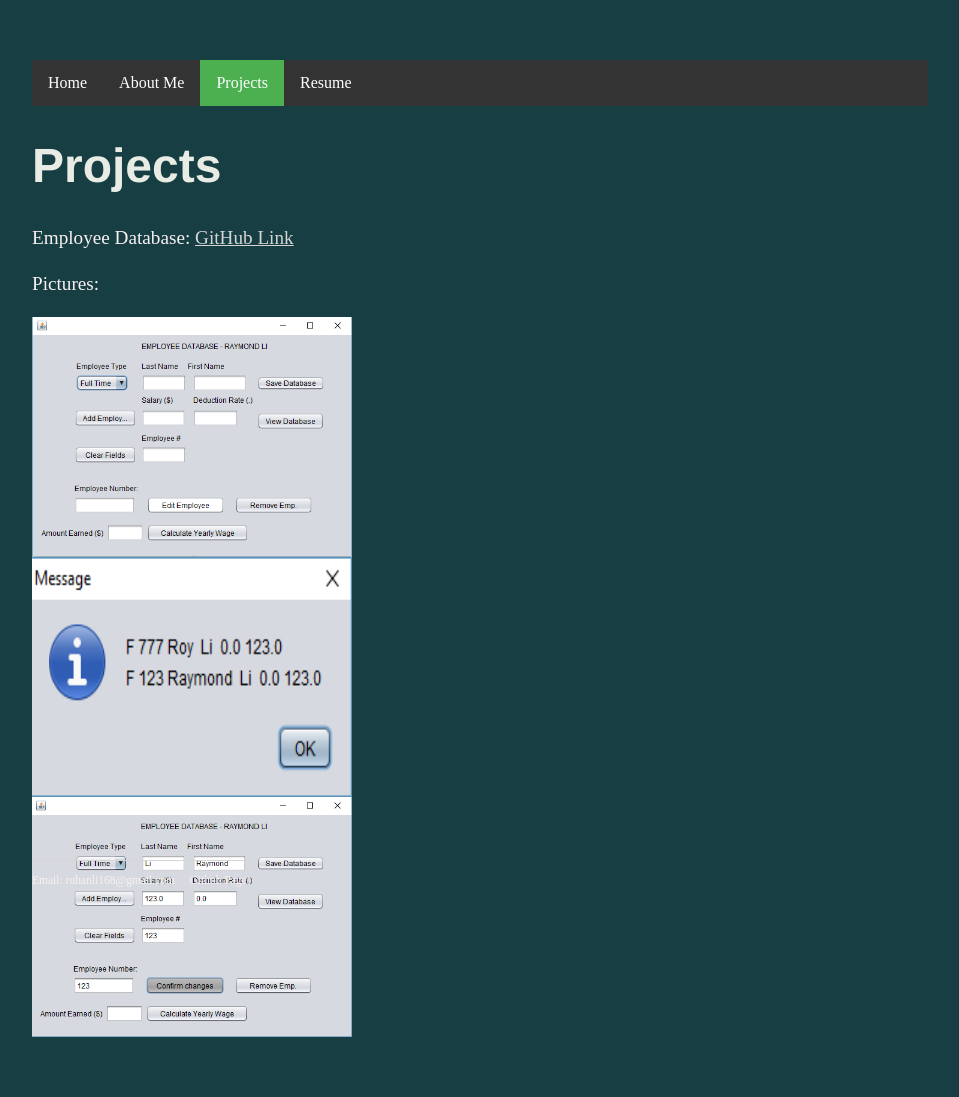
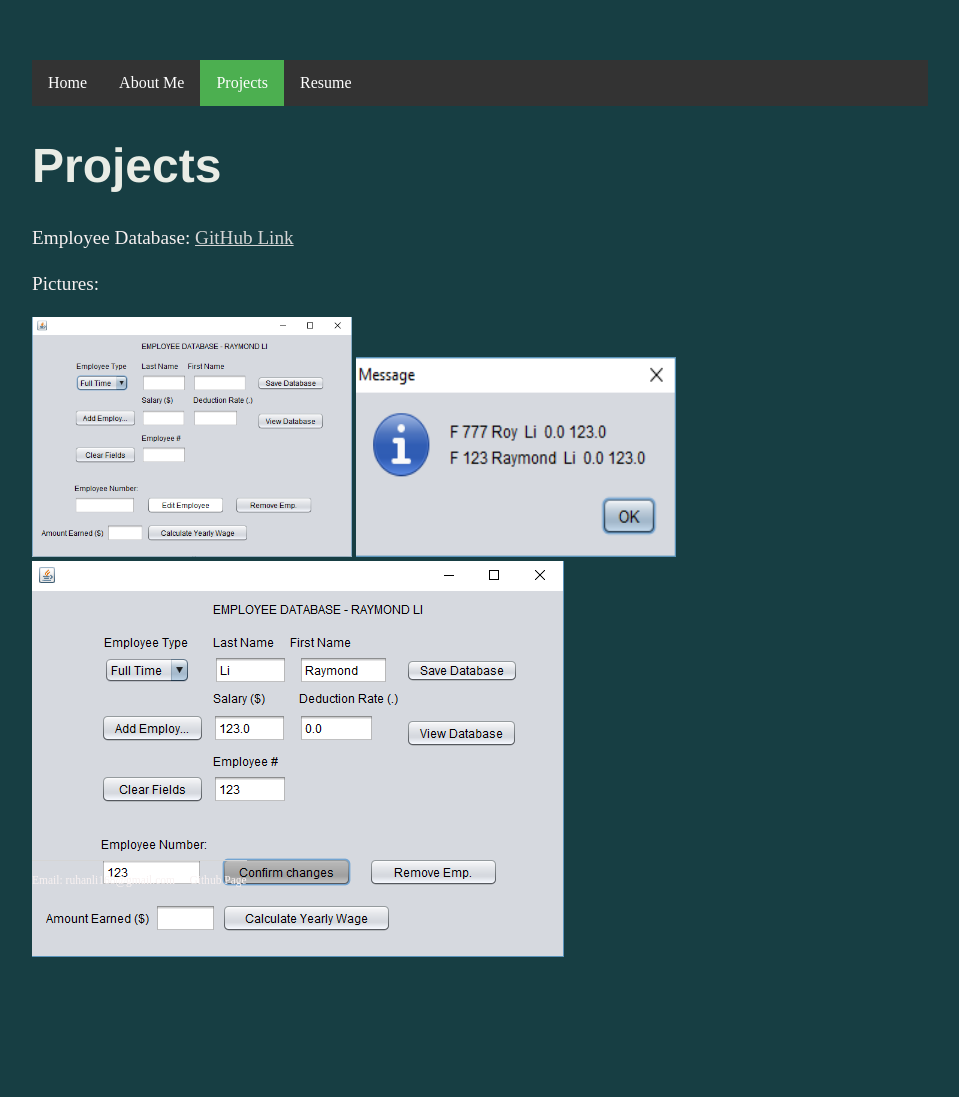
Before and after one commit to Raymoondo/RuhanLi.github.io-1, a Jekyll site: the page projects/index.html, which Jekyll copies as it is, in a window 1280 px wide. Shown: the whole page, without its empty margins (160-1119 px from the left). Built offline with Jekyll 4.4.1, drawn with Linux system fonts in a browser that asks for light colours; after the commit the page ends 1021 px from its top, so only the background shows below that.

Commit message:
Update index.html

```diff
--- a/projects/index.html
+++ b/projects/index.html
@@ -5,10 +5,19 @@
 		<title>Projects</title>
 		<link rel="stylesheet" type="text/css" href="/css/main.css">
 		<style>
-			.empdata{
+			#emp1{
 				width: 320px;
 				height: 240px;
-				display: block;
+				position: relative:;
+				top: 5px;
+				left: 0;
+			}
+			#emp2{
+				width: 320px;
+				height: 200px;
+				position: relative:;
+				top: 5px;
+				left: 320px;
 			}
 		</style>
 	</head>
@@ -26,9 +35,9 @@
         	</div>
         	<p> Employee Database: <a href="https://github.com/RuhanLi/EmployeeDatabase">GitHub Link</a></p>
         	<p>Pictures: </p>
-        	<img class="empdata" src="emp1.png">
-        	<img class="empdata" src="emp2.png">
-        	<img class="empdata" src="emp3.png">
+        	<img id="emp1" src="emp1.png">
+        	<img id="emp2" src="emp2.png">
+        	<img id="emp3" src="emp3.png">
         	<footer>
         		<p>Email: ruhanli168@gmail.com &nbsp; &nbsp; <a href="https://github.com/RuhanLi">Github Page</a>
         		</p>
```
